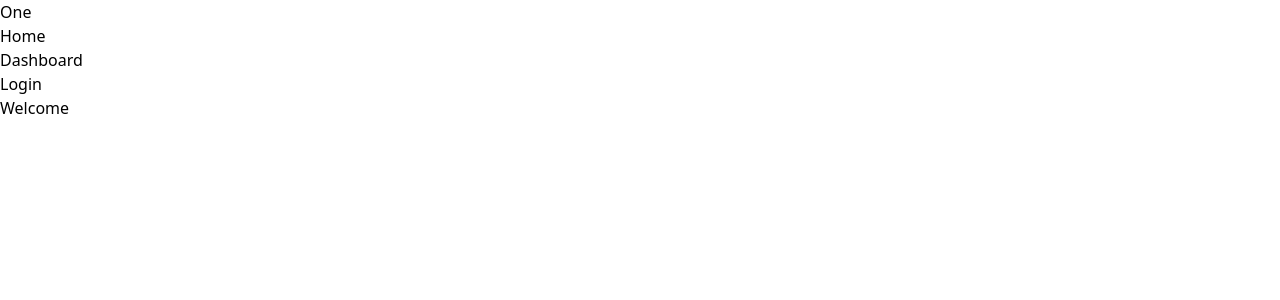
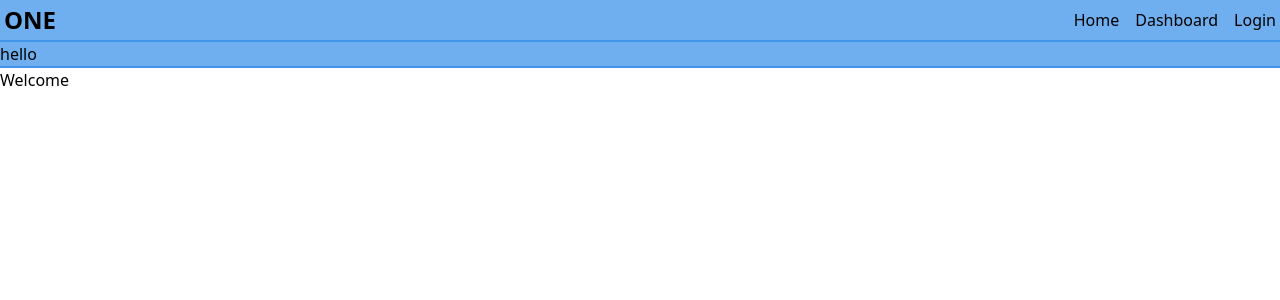
Before and after one commit to khaleelsheikh/one-ims, a Next.js app: page / in a window 1280 px wide. Shown: the top 300 px of the page. Built offline with nearby package versions, Linux system fonts and the light colour scheme.

Commit message:
Writing code for the navbar

```diff
--- a/app/components/Header.js
+++ b/app/components/Header.js
@@ -4,19 +4,25 @@ import React from "react";
 const Header = () => {
   return (
     <>
-      <div>One</div>
-      <div>
-        <ul>
+    <div className="bg-[#70afef] border-solid border-b-2 border-[#4295ea]">
+      <div className="container mx-auto flex justify-between p-1">
+        <div className="font-bold text-2xl">
+          <h1>ONE</h1>
+        </div>
+        <div className="flex place-content-end">
+          <ul className="flex flex-row gap-4 items-center">
             <li>
-            <Link href="/">Home</Link>
+              <Link href="/" className="hover:text-white">Home</Link>
             </li>
             <li>
-            <Link href={"/dashboard"}>Dashboard</Link>
+              <Link href={"/dashboard"} className="hover:text-white">Dashboard</Link>
             </li>
             <li>
-            <Link href={"/login"}>Login</Link>
+              <Link href={"/login"} className="hover:text-white">Login</Link>
             </li>
           </ul>
+        </div>
+      </div>
       </div>
     </>
   );
--- /dev/null
+++ b/app/components/Navbar.js
@@ -0,0 +1,11 @@
+import React from 'react'
+
+const Navbar = () => {
+  return (
+    <>
+    <div className="bg-[#70afef] border-solid border-b-2 border-[#4295ea]">hello</div>
+    </>
+  )
+}
+
+export default Navbar
--- a/app/layout.js
+++ b/app/layout.js
@@ -1,5 +1,6 @@
 import "./globals.css";
 import Header from "./components/Header";
+import Navbar from "./components/Navbar";
 
 export const metadata = {
   title: "ONE - IMS",
@@ -11,6 +12,7 @@ export default function RootLayout({ children }) {
     <html lang="en">
       <body className="">
         <Header />
+        <Navbar/>
         {children}
       </body>
     </html>
```
Lines whose indentation alone changed are shown as unchanged.
